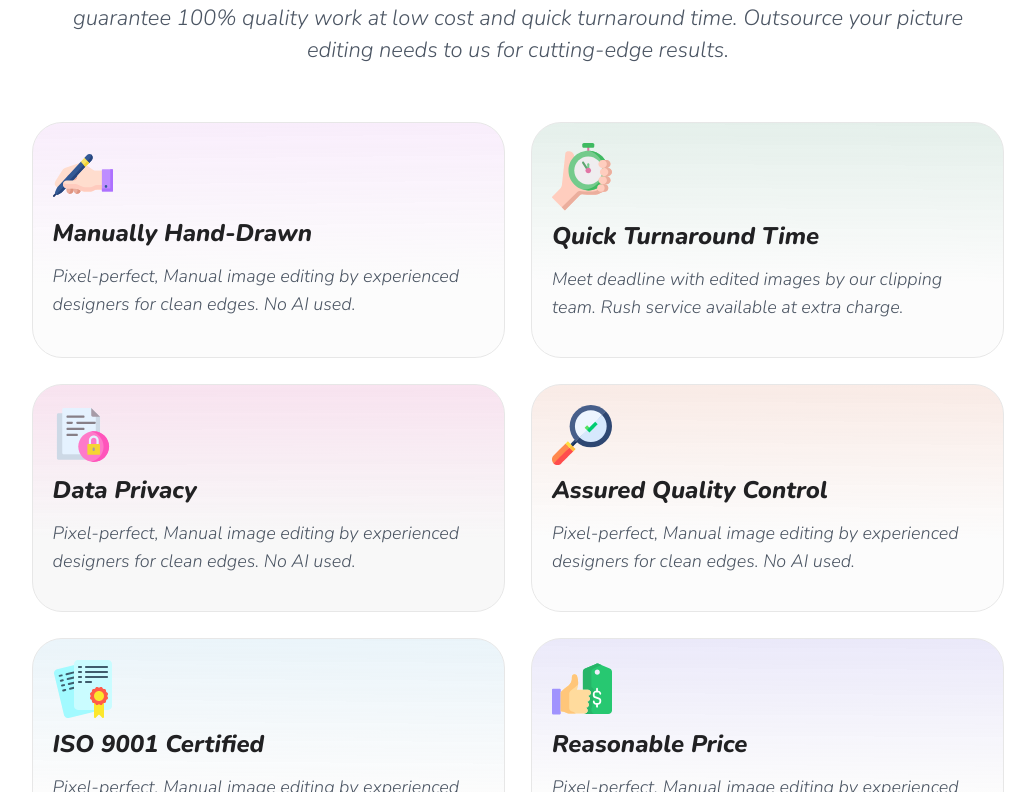
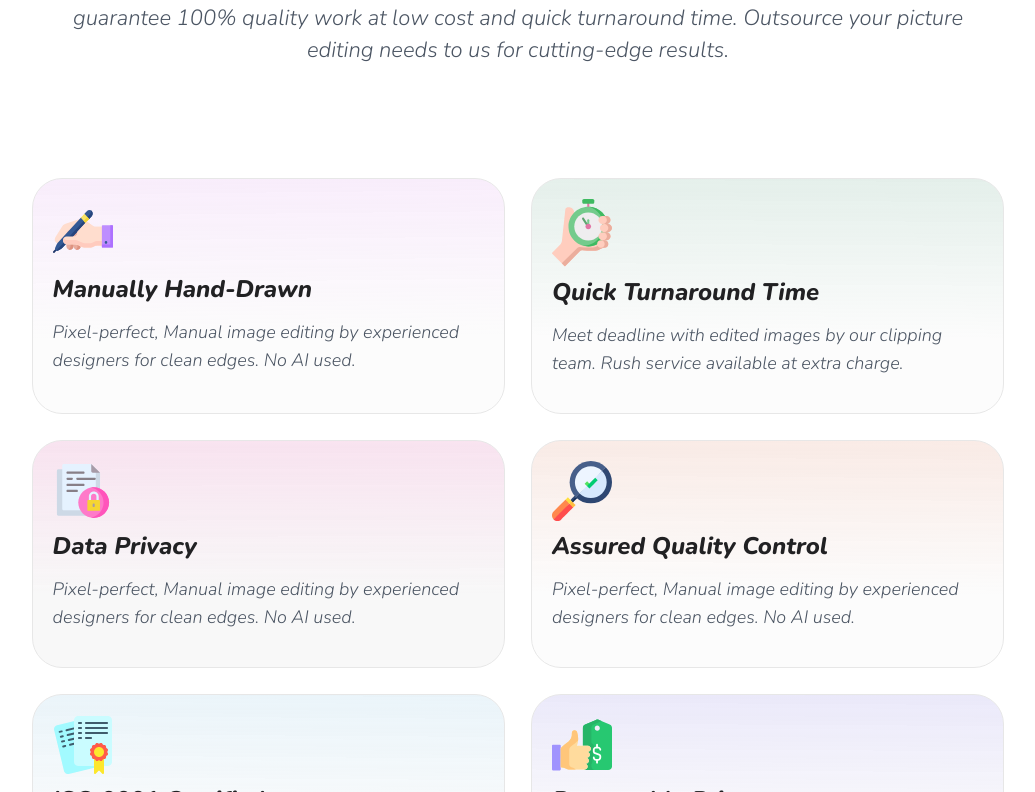
Before and after one commit to Nirmalnio/Shineditz, a React (Create React App) app: page / in a window 1280 px wide. Shown: the part 1448-2240 px from the top of the page, without its empty margins (122-1157 px from the left). Built offline with nearby package versions, Linux system fonts and the light colour scheme.

Commit message:
hompage added

```diff
--- a/package.json
+++ b/package.json
@@ -1,6 +1,6 @@
 {
-  "homepage":"http://Nirmalnio.github.io",
   "name": "shineditz",
+  "homepage":"http://shineditz.com/",
   "version": "0.1.0",
   "private": true,
   "dependencies": {
--- a/src/Components/Head/Header.jsx
+++ b/src/Components/Head/Header.jsx
@@ -11,7 +11,7 @@ function Header() {
   return (
     <div className='headerDiv'>
         <div>
-            <img src={Logo} alt="Shineditz" className='headerlogo' />
+           <Link to="/"> <img src={Logo} alt="Shineditz" className='headerlogo' /></Link>
         </div>
         <div className='headermenu'>
             <ul>
--- a/src/pages/Homepage/homepage.css
+++ b/src/pages/Homepage/homepage.css
@@ -107,7 +107,7 @@
     display: grid;
     grid-template-columns: repeat(auto-fill, minmax(365px, 1fr)) !important;
     gap: 26px;
-    margin: 7vh 12vw;
+    margin: 14vh 12vw;
 }
 .cardssection{
     padding: 20px;
@@ -175,7 +175,7 @@
 }
 
 .servicesDiv{
-    margin: 7vh 12vw;
+    margin: 15vh 12vw;
     display:flex;
     flex-direction: column;
     align-items: center;
```
Also changed, not shown: 2 other files (tests, documents, lock files or other folders).
